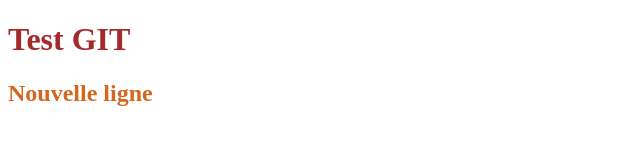
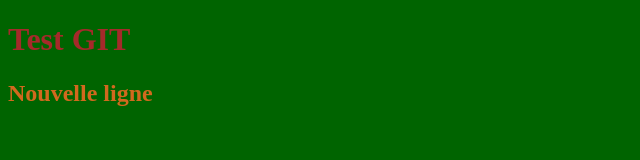
Before and after one commit to sebastienmichaut/testgit2, a plain HTML site: page index.html in a window 1280 px wide. Shown: the whole page, without its empty margins (0-640 px from the left). Drawn offline with Linux system fonts and the light colour scheme.

Commit message:
background_color

```diff
--- a/style.css
+++ b/style.css
@@ -4,3 +4,6 @@ h1 {
 h2 {
     color: chocolate;
 }
+body {
+    background-color: darkgreen;
+}
```
